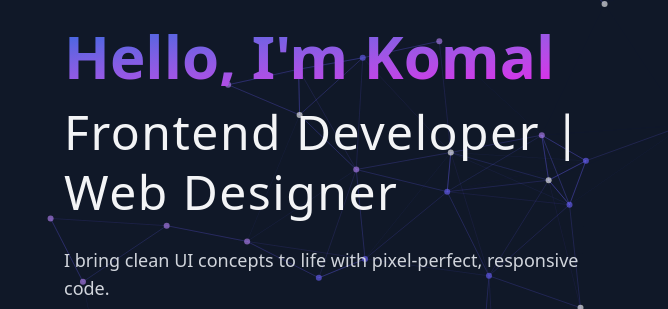
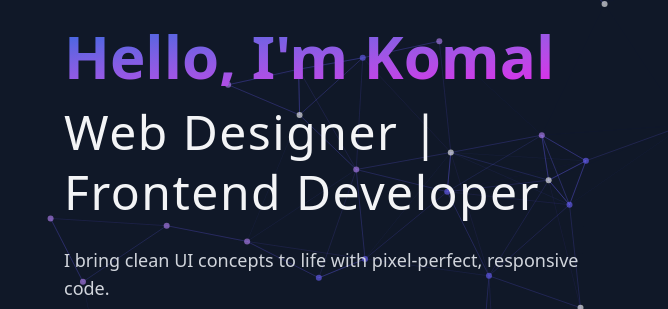
Before and after one commit to komal-frontend-developer/portfolio, a website: page index.html in a window 1280 px wide. Shown: the part 265-574 px from the top of the page, 0-668 px from the left. Drawn offline with nearby package versions, Linux system fonts and the light colour scheme.

Commit message:
Update index.html

```diff
--- a/index.html
+++ b/index.html
@@ -534,7 +534,7 @@
       }
     }
     // enhanced typewriter with blinking cursor
-    const text = "Frontend Developer | Web Designer ";
+    const text = "Web Designer | Frontend Developer ";
     let i = 0;
     document.addEventListener('DOMContentLoaded', () => {
       function type() {
```
